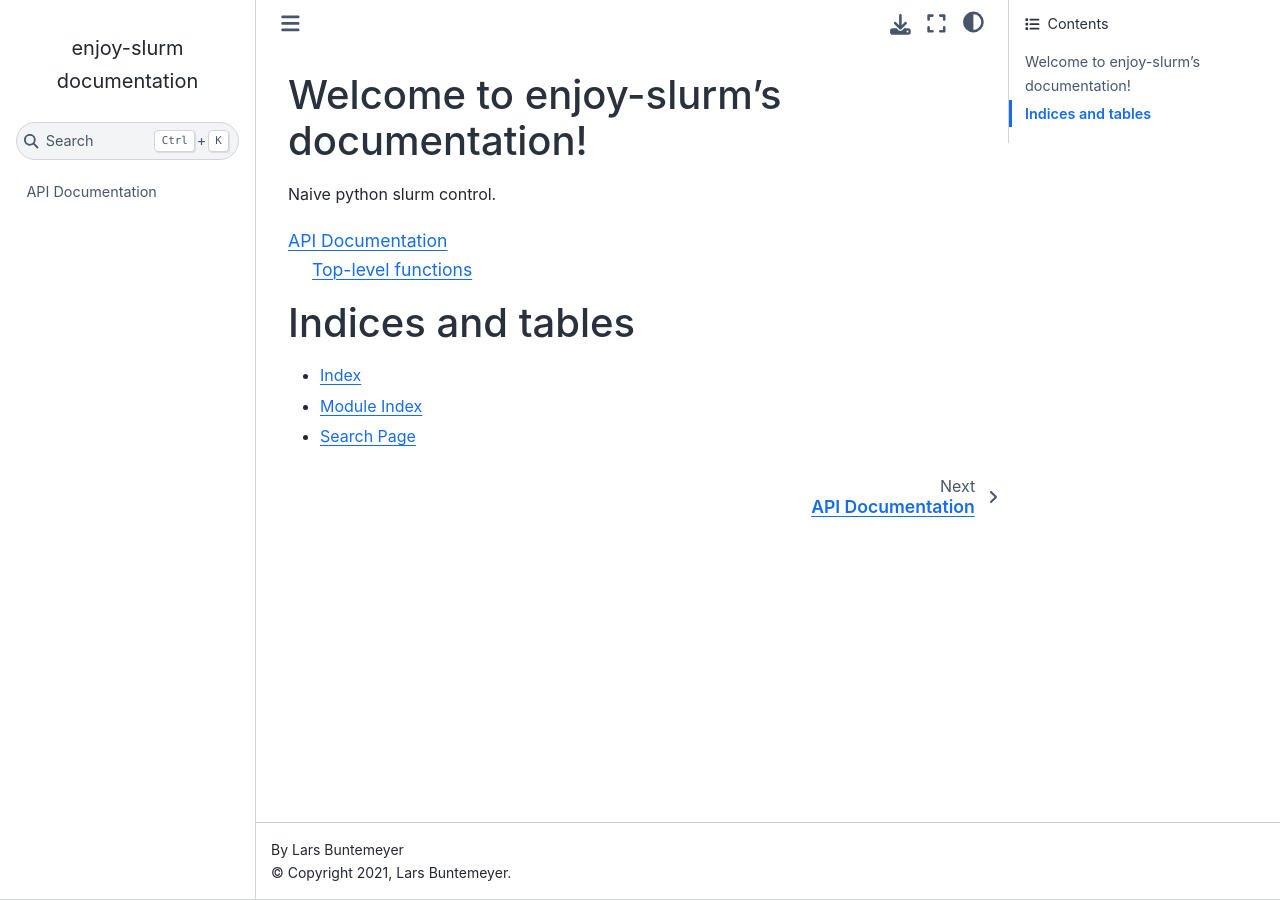
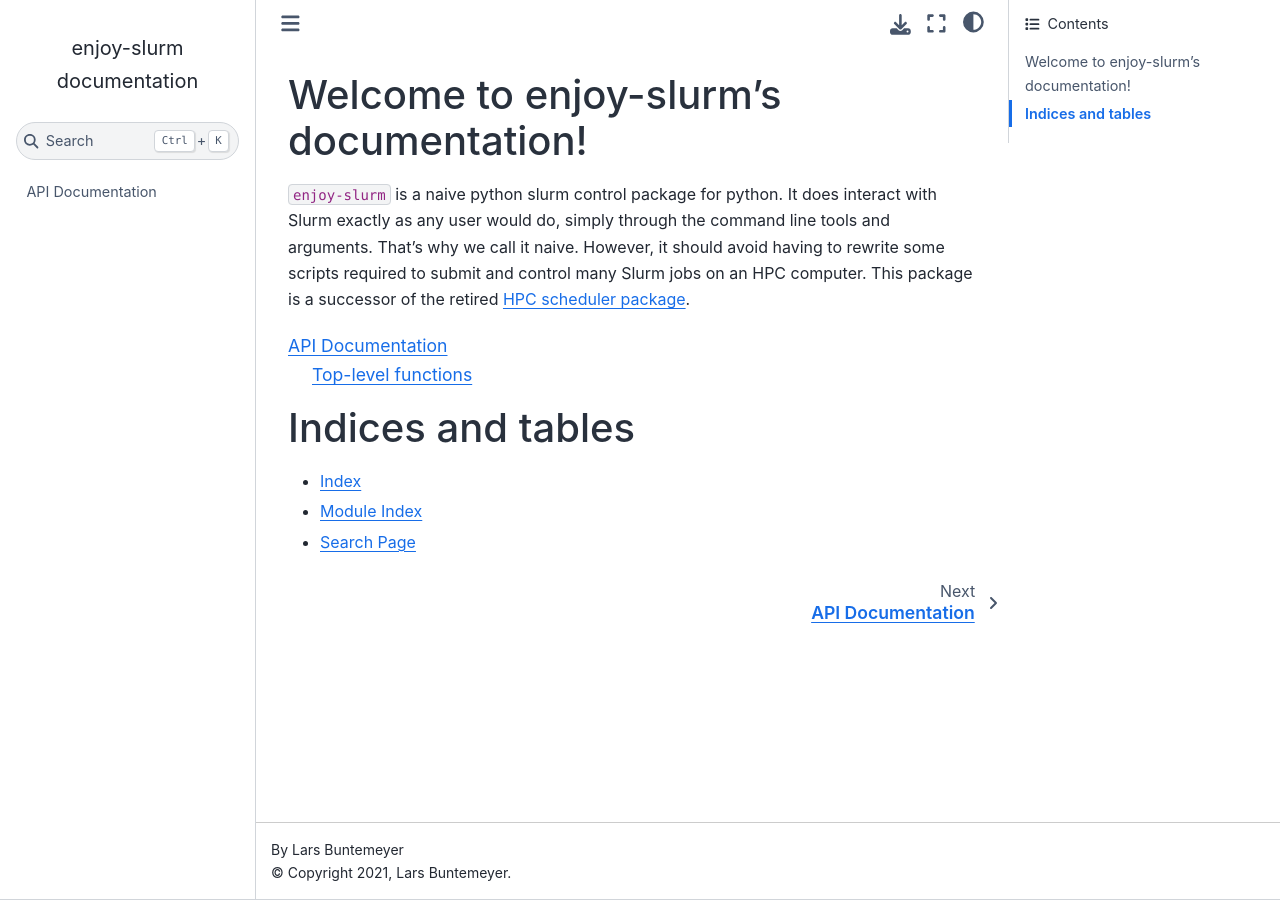
Before and after one commit to larsbuntemeyer/enjoy-slurm, a Sphinx documentation site: the page built from docs/index.rst, in a window 1280 px wide. Built offline with Sphinx 7.4.7 and the Sphinx Book theme 1.1.4, drawn with Linux system fonts in a browser that asks for light colours; the version number could not be read and is left out.

Commit message:
Update index.rst

```diff
--- a/docs/index.rst
+++ b/docs/index.rst
@@ -2,7 +2,7 @@
 Welcome to enjoy-slurm's documentation!
 =======================================
 
-Naive python slurm control.
+``enjoy-slurm`` is a naive python slurm control package for python. It does interact with Slurm exactly as any user would do, simply through the command line tools and arguments. That's why we call it naive. However, it should avoid having to rewrite some scripts required to submit and control many Slurm jobs on an HPC computer. This package is a successor of the retired `HPC scheduler package <https://github.com/larsbuntemeyer/hpc-scheduler>`_.
 
 .. toctree::
    :maxdepth: 2
```
